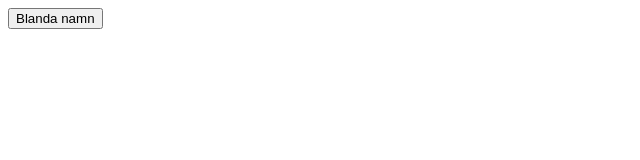
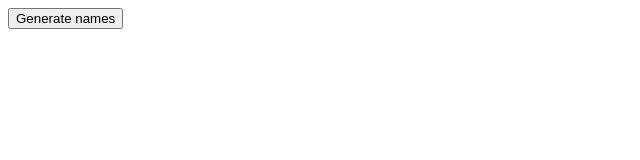
Before and after one commit to elinamren/name-generator, a plain HTML site: page index.html in a window 1280 px wide. Shown: the full height of the page, 0-640 px from the left. Drawn offline with Linux system fonts and the light colour scheme.

Commit message:
Update index.html
translate to english

```diff
--- a/index.html
+++ b/index.html
@@ -7,7 +7,7 @@
     <title>Name Generator</title>
   </head>
   <body>
-    <button class="generator-btn">Blanda namn</button>
+    <button class="generator-btn">Generate names</button>
     <p class="name1"></p>
     <p class="name2"></p>
   </body>
```
